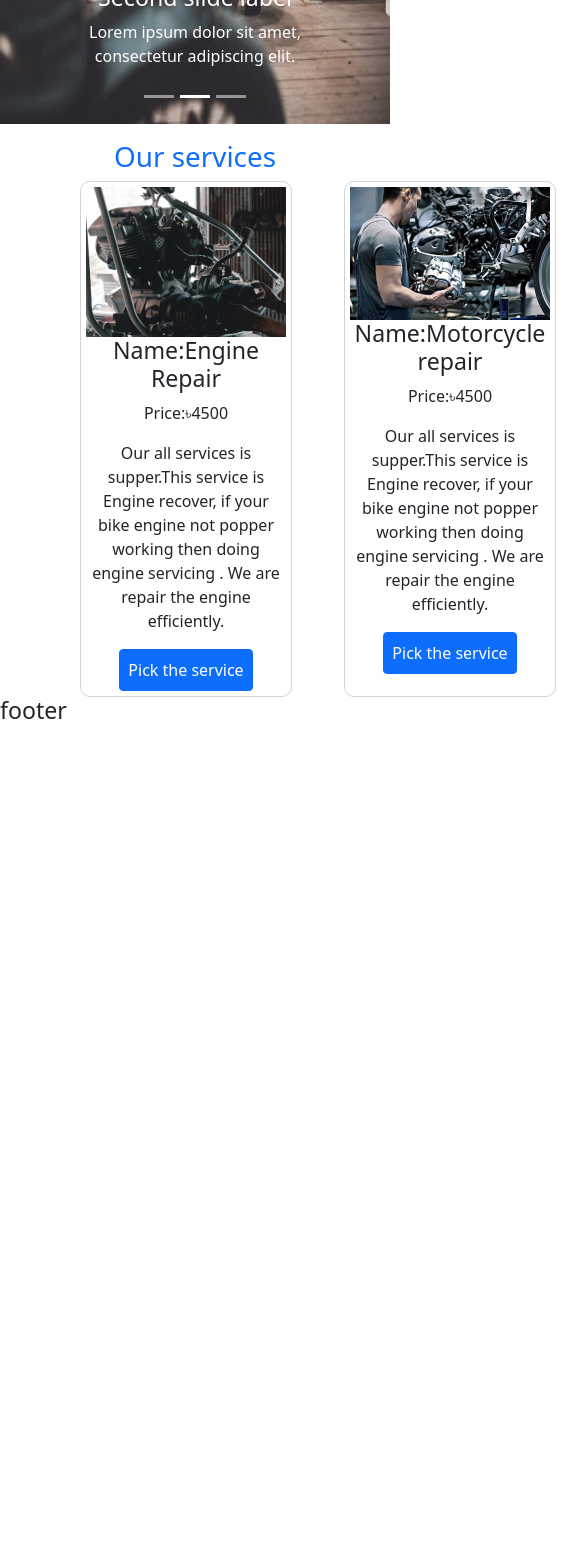
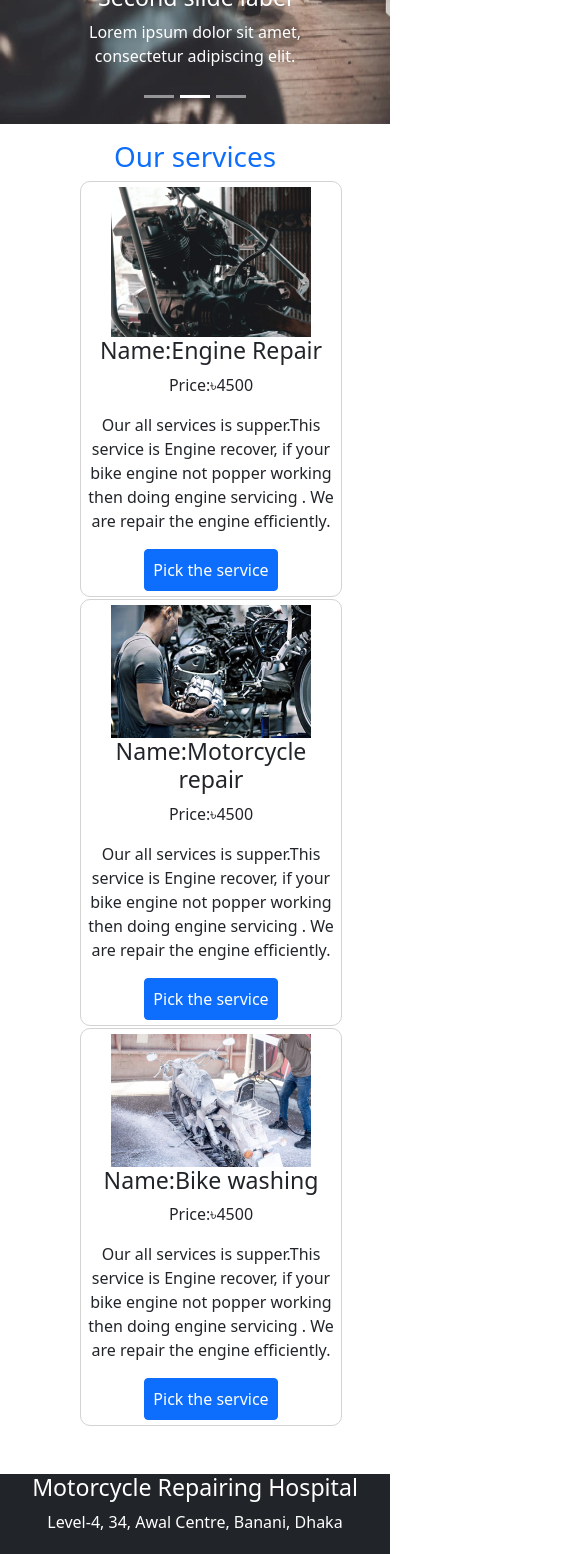
Before and after one commit to Masum-WebD/Motorcycle-Repair, a React (Create React App) app: page / in a window 390 px wide. Shown: the part 432-1986 px from the top of the page, 585 px wide, since content can reach past the window. Before the commit the page ends 1165 px from the top, so only its background shows below. Built offline with nearby package versions, Linux system fonts and the light colour scheme.

Commit message:
home page responsive

```diff
--- /dev/null
+++ b/src/components/Footer/Footer.css
@@ -0,0 +1,5 @@
+.footer{
+    height:200px;
+    background-color:#212529;
+    margin-top:30px
+}
--- a/src/components/Footer/Footer.js
+++ b/src/components/Footer/Footer.js
@@ -1,9 +1,18 @@
 import React from 'react';
+import './Footer.css'
 
 const Footer = () => {
     return (
-        <div>
-            <h3>footer</h3>
+        <div className='footer text-white text-center '>
+            <div className=' mt-5'>
+            <h3 >Motorcycle Repairing Hospital</h3>
+            <p>Level-4, 34, Awal Centre, Banani, Dhaka</p>
+            <p>Official: motorcyclerep@hospital.com</p>
+            <p>Helpline : 01301301300, 01701701700, 01801801800</p>
+            <p>Copyright © 2022 motorcyclerepairhospital.com</p>
+
+            </div>
+
         </div>
     );
 };
--- a/src/components/Header/Header.js
+++ b/src/components/Header/Header.js
@@ -1,12 +1,13 @@
 import React from "react";
-import { Container, Nav, Navbar, NavDropdown } from "react-bootstrap";
+import { Container, Nav, Navbar,} from "react-bootstrap";
+import { Link } from "react-router-dom";
 
 const Header = () => {
   return (
     <div>
       <Navbar collapseOnSelect expand="lg" bg="dark" variant="dark" sticky="top">
         <Container>
-          <Navbar.Brand href="#home">Motorcycle-Repair</Navbar.Brand>
+          <Navbar.Brand as={Link} to="/">Motorcycle-Repair</Navbar.Brand>
           <Navbar.Toggle aria-controls="responsive-navbar-nav" />
           <Navbar.Collapse id="responsive-navbar-nav">
             <Nav className="me-auto">
--- a/src/components/Home/Services/Services.css
+++ b/src/components/Home/Services/Services.css
@@ -7,3 +7,10 @@
 
 
 }
+@media screen and  (max-width:576px) {
+    .service-container{
+        grid-template-columns: repeat(1,1fr);
+        width:80%;
+        height:80%;
+    }
+}
--- a/src/components/Home/Services/Services.js
+++ b/src/components/Home/Services/Services.js
@@ -33,7 +33,7 @@ const Services = () => {
     },
   ];
   return (
-    <div>
+    <div id='services'>
       <h1 className="text-primary mt-3 text-center">Our services</h1>
      <div className='service-container'>
      {
--- a/src/components/Home/service/Service.js
+++ b/src/components/Home/service/Service.js
@@ -4,7 +4,7 @@ import './Service.css'
 const Service = ({service}) => {
     const {img, description,price,name}=service;
     return (
-        <div >
+        <div className=' all-service' >
            <div className=' service'>
            <img src={img} alt="" />
             <h3>Name:{name}</h3>
```
Also changed, not shown: src/components/Home/service/Service.css (line endings or trailing spaces).
